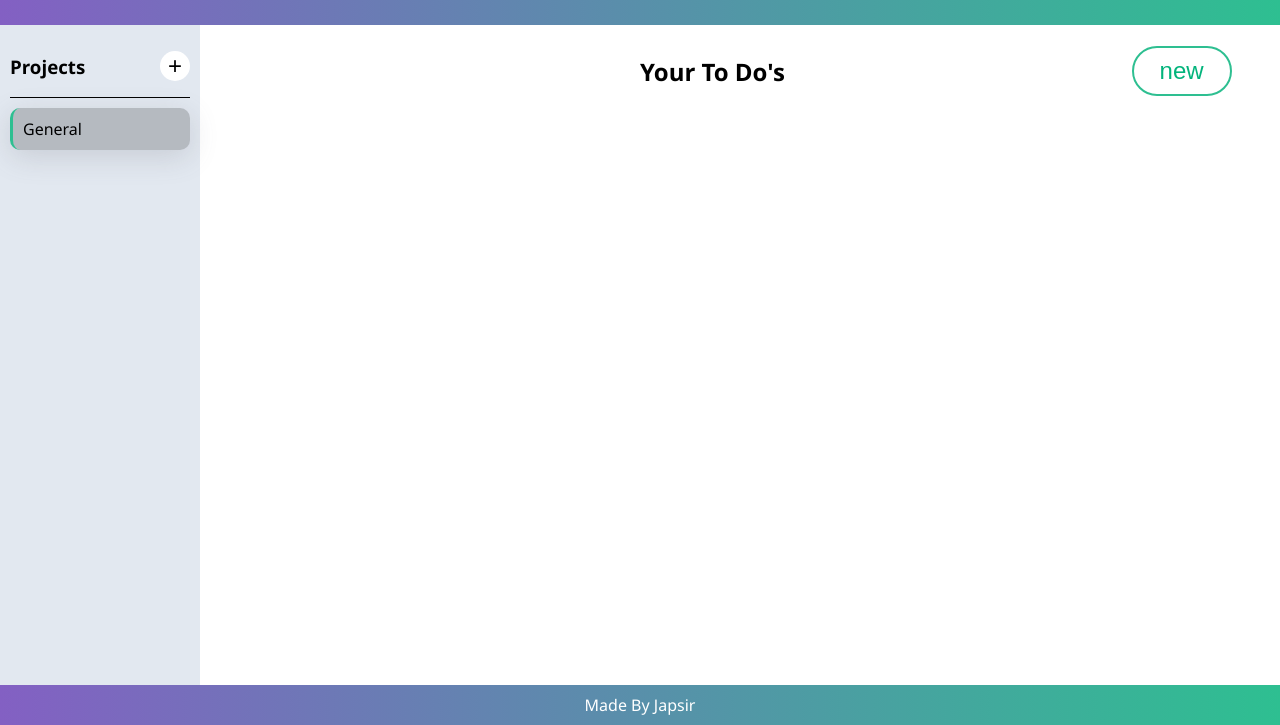
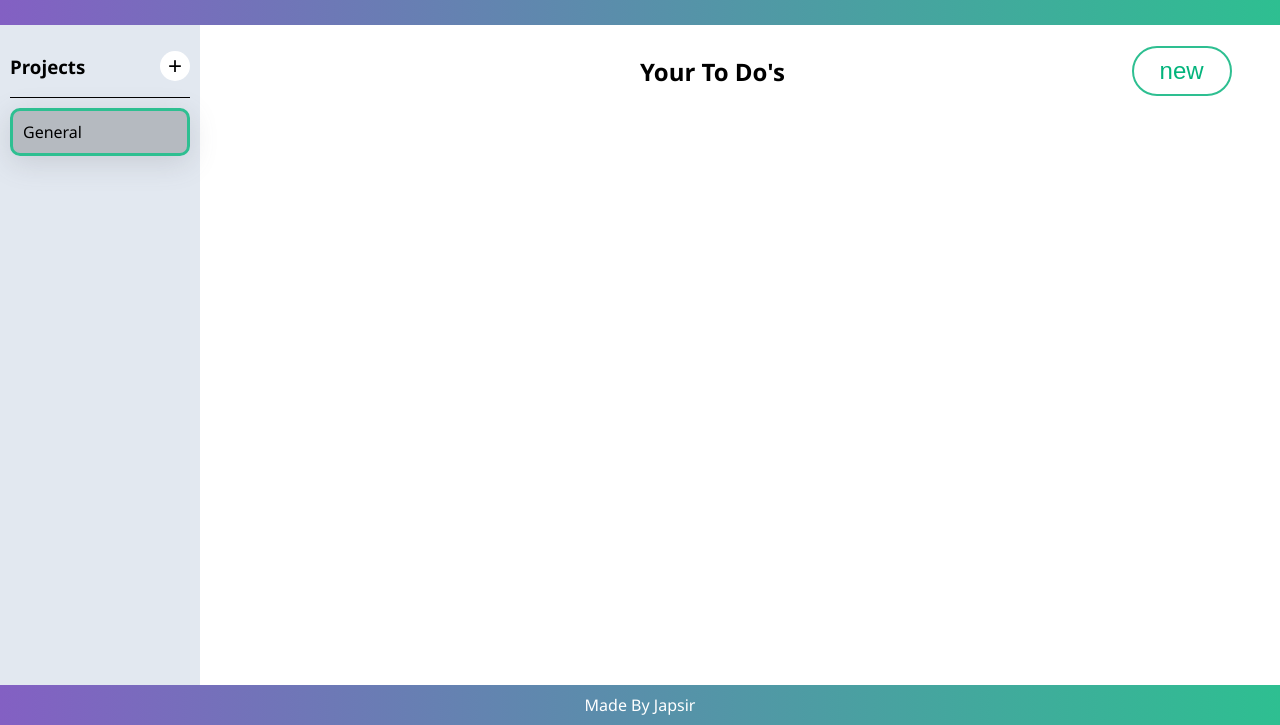
Before and after one commit to Japsier/todo-list-odin, a website built with webpack: page dist/index.html in a window 1280 px wide. In both pictures the pointer is over the element 100 px from the left and 204 px from the top of the page. Shown: the part 75-800 px from the top of the page. Built offline with Linux system fonts and the light colour scheme.

Commit message:
change some styling

```diff
--- a/src/style.css
+++ b/src/style.css
@@ -84,7 +84,8 @@ header {
     box-shadow: rgba(100, 100, 111, 0.2) 0px 7px 29px 0px;
 }
 .projectDiv:hover {
-    border-left: 3px solid #2ebf91;
+    border-radius: 10px;
+    background: linear-gradient( rgba(0, 0, 0, 0.2), rgba(0, 0, 0, 0.2) )
 
 }
 .removeProjectButton {
@@ -104,8 +105,10 @@ header {
     transform: scale(1.3);
 }
 .active {
-    border-radius: 10px;
-    background: linear-gradient( rgba(0, 0, 0, 0.2), rgba(0, 0, 0, 0.2) )
+    border-left: 3px solid #2ebf91;
+}
+.active:hover {
+    border: 3px solid #2ebf91;
 }
 .content {
     grid-area: 2 / 2 / 3 / 3;
```
Also changed, not shown: dist/main.js.
